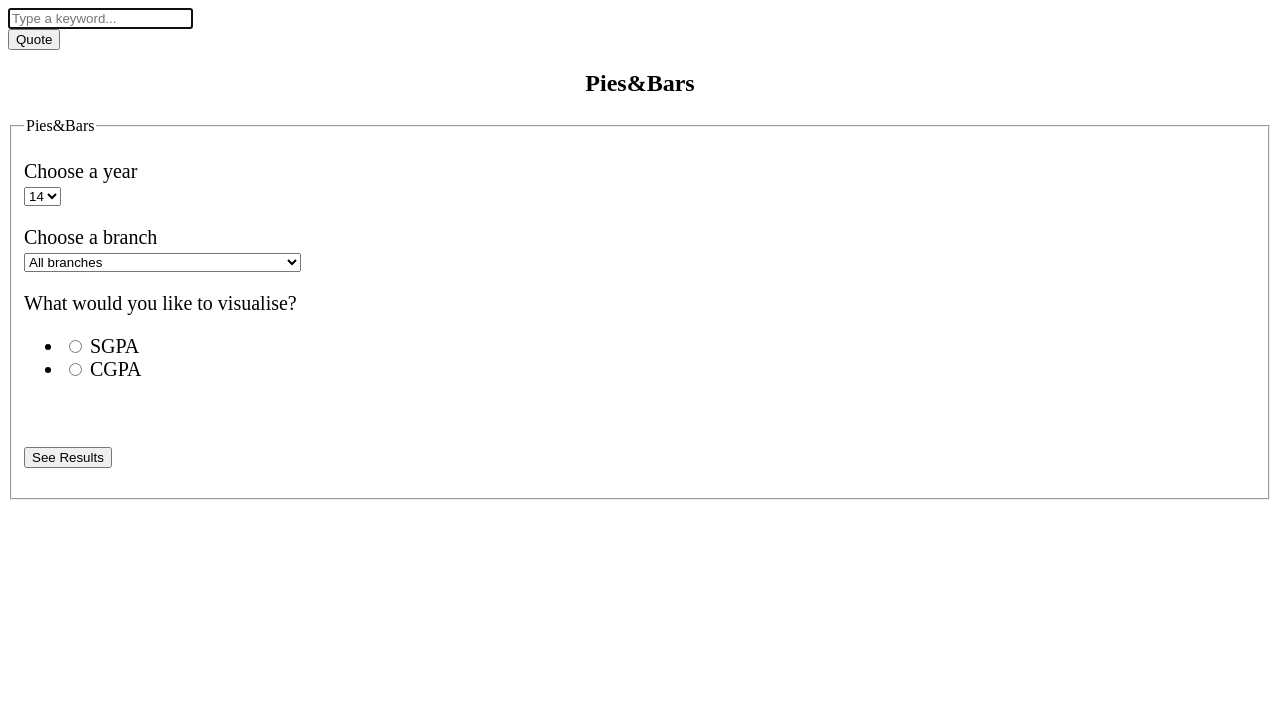
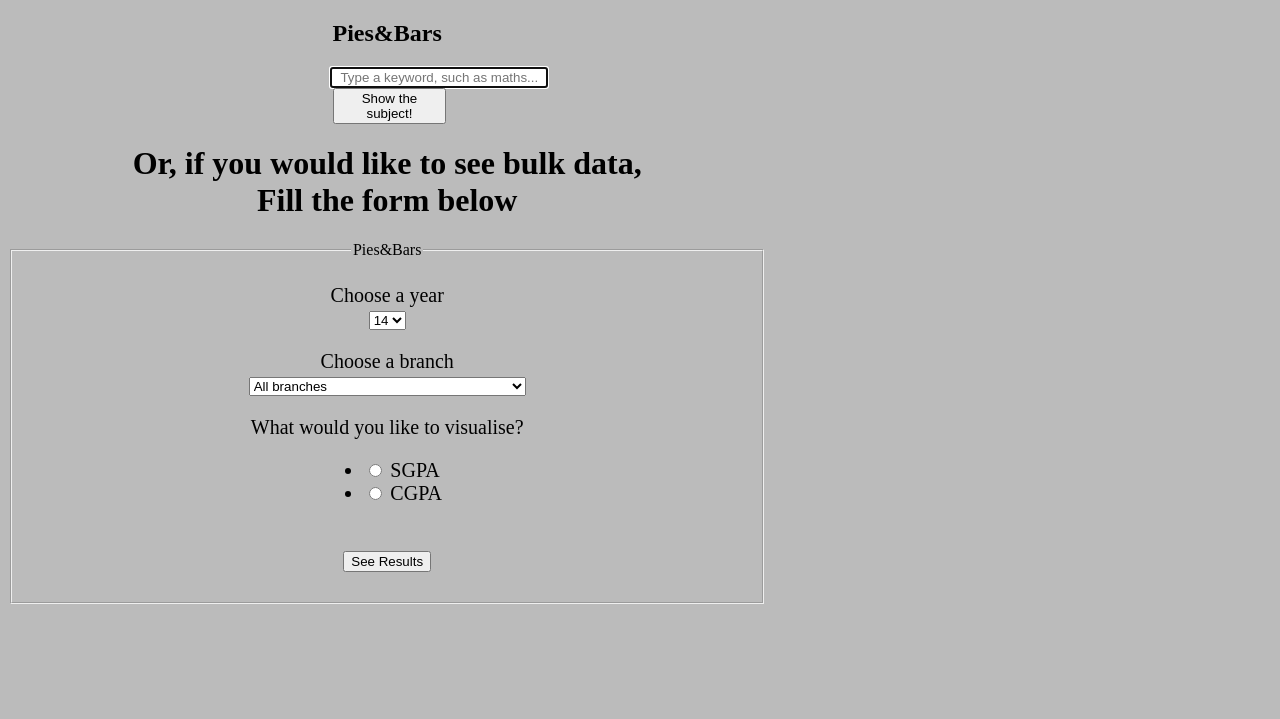
Before and after one commit to dsciitbbs/piesAndBars, a Flask app: page / in a window 1280 px wide. Shown: the top 719 px of the page. Run offline with Flask 2, Linux system fonts and the light colour scheme; some libraries are stand-ins or nearby versions.

Commit message:
Moderately better front-end

```diff
--- a/templates/firstform.html
+++ b/templates/firstform.html
@@ -4,10 +4,20 @@
  <script src="https://cdnjs.cloudflare.com/ajax/libs/jquery/3.1.0/jquery.min.js"></script>
   <script src="https://cdnjs.cloudflare.com/ajax/libs/jquery.devbridge-autocomplete/1.2.26/jquery.autocomplete.min.js"></script>
 </head>
-
+<style>
+p{
+text-align:center
+}
+ul
+{
+margin:0 auto;
+width:11.8%;
+}
+</style>
 <!--Please fix it. Please-->
 
-<body>
+<body style="background-color:#BBBBBB">
+<div style="width:60%; height:700px;">
     {% with messages = get_flashed_messages() %}
         {% if messages %}
           <ul class=flashes>
@@ -17,12 +27,14 @@
           </ul>
         {% endif %}
     {% endwith %}
+	<h2 style="text-align: center;">Pies&Bars</h2>
 	<form action="/subject" method="post">
-        <div class="form-group">
-            <input autofocus class="form-control" id="autocomplete1" name="names" placeholder="Type a keyword..." type="text" required/>
+        <div  class="form-group centered" style="margin:0 auto; width:15%">
+            <input autofocus class="form-control" id="autocomplete1" name="names" placeholder="Type a keyword, such as maths..." type="text" required
+			style="text-align:center;float:center; width: 210px;"/>
         </div>
-		<div id="k"></div>
-        <button class="btn btn-primary" type="submit">Quote</button>
+		<div id="k" class="form-group centered" style="margin:0 auto; width:15%"></div>
+        <button class="btn btn-primary" style="margin-left: 42.8%;width: 15%;" type="submit">Show the subject!</button>
     </form>
 	<!--Names:<input type="text" name="names" id="autocomplete1"/>-->
 	<script>
@@ -39,29 +51,31 @@
       }
   });
 </script>
-
-    <h2 style="text-align: center;">Pies&Bars</h2>
+	<h1 style="text-align:center">
+	Or, if you would like to see bulk data,
+	</br> Fill the form below
+	</h1>
     <form action="" method="post" novalidate>
         <fieldset>
-            <legend>Pies&Bars</legend>
+            <legend style="text-align:center">Pies&Bars</legend>
         {{ form.hidden_tag() }}
 
         <div style= font-size:20px; font-weight:bold; margin-left:150px;>
-        <p>
+        <p style="">
             Choose a year <br>
             {{ form.year }}<br>
             {% for error in form.year.errors %}
             <span style="color: red;">[{{ error }}]</span>
             {% endfor %}
-        </p>
-        <p>
+        </p >
+        <p style="">
             Choose a branch <br>
             {{ form.branch }}<br>
             {% for error in form.branch.errors %}
             <span style="color: red;">[{{ error }}]</span>
             {% endfor %}
         </p>
-        <p>
+        <p >
             What would you like to visualise?<br>
             {{ form.format }}<br>
             {% for error in form.format.errors %}
@@ -73,5 +87,6 @@
     </div>
     </fieldset>
     </form>
+	</div>
 </body>
 </html>
```
